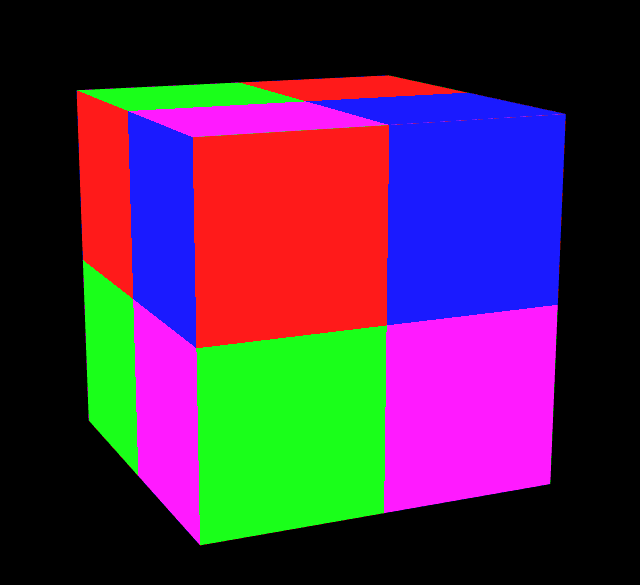
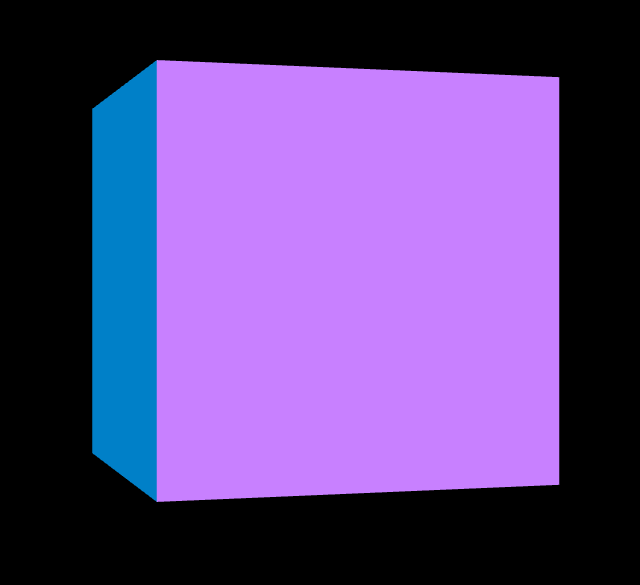
Before and after one commit to quan-na/mp-twgl, a plain HTML site: page index.html in a window 1280 px wide. Shown: the part 119-704 px from the top of the page, without its empty margins (334-974 px from the left). Drawn offline with Linux system fonts and the light colour scheme.

Commit message:
something is wrong with normal z component

```diff
--- a/index.html
+++ b/index.html
@@ -25,6 +25,7 @@
     <body>
         <canvas id="c"></canvas>
     </body>
+    <!-- TODO move shaders to their own files -->
     <script id="vs" type="notjs">
      /*
         Matrixes:
@@ -93,10 +94,19 @@
      void main()
      {
          vec4 textureColor = texture2D(u_texture, v_texcoord);
-         // TODO diffuse component
-         // TODO specular component
+         vec3 diffuseColor = u_ambient;
+         vec3 specularColor = vec3(0.0, 0.0, 0.0);
+         for (int i=0; i<MAX_POINT_LIGHTS; i++) {
+            // TODO diffuse component
+            float cosTheta = clamp( dot(v_normal, normalize(v_position.xyz - u_pointLightPosition[i])), 0.0, 1.0);
+            float distance = distance(u_pointLightPosition[i], v_position.xyz);
+            diffuseColor = diffuseColor + u_pointLightColor[i]*u_pointLightDistance[i]*cosTheta/(distance*distance);
+            //diffuseColor = diffuseColor + u_pointLightColor[i];
+            // TODO specular component
+         }
+         gl_FragColor = vec4(clamp(v_normal + vec3(0.5, 0.5, 0.5), 0.0, 1.0), 1.0);
          // TODO combine
-         gl_FragColor = vec4(textureColor.rgb + u_ambient, textureColor.a);
+         //gl_FragColor = vec4(textureColor.rgb * clamp(diffuseColor, 0.0, 1.0), textureColor.a);
      }
     </script>
     <script src="twgl-full.js"></script>
@@ -221,17 +231,17 @@
          min: gl.NEAREST,
          mag: gl.NEAREST,
          src: [
-             255, 0, 0, 255,
              0, 0, 255, 255,
-             0, 255, 0, 255,
-             255, 0, 255, 255,
+             0, 255, 127, 255,
+             255, 127, 0, 255,
+             127, 0, 255, 255,
          ],
      }); // create texture, min? mag? last param not alpha?
 
      var uniforms = {
-         u_pointLightColor: [[1.0, 0.2, 0.2], [0.2, 0.2, 1.0]],
-         u_pointLightPosition: [[-2, 0, -3], [2, 0, -3]],
-         u_pointLightDistance: [10, 9],
+         u_pointLightColor: [1.0, 0.0, 0.0, 0.0, 0.0, 1.0],
+         u_pointLightPosition: [0.0, 6.0, 0.0, 0.0, 0.0, -6.0],
+         u_pointLightDistance: [90.0, 80.0],
          u_ambient: [0.1, 0.1, 0.1],
          u_texture: tex,
          u_specular: 0.2,
@@ -249,7 +259,7 @@
          // TODO light sources
          // TODO object in view
          // TODO draw
-         var eye = [1, 2, -8];
+         var eye = [0, 0, -8];
          var target = [0, 0, 0];
          var up = [0, 1, 0];
 
@@ -261,7 +271,7 @@
          // some uniform adjustment (camera and world)
          uniforms.u_ModelView = m4.multiply(view, model);
          uniforms.u_Proj = projection;
-         uniforms.u_MVInvTrans = m4.transpose(m4.inverse(uniforms.u_ModelView));
+         uniforms.u_MVInvTrans = m4.transpose(m4.inverse(uniforms.u_ModelView)); // something is wrong with normal z component
 
          gl.useProgram(programInfo.program);
          twgl.setBuffersAndAttributes(gl, programInfo, bufferInfo);
```
